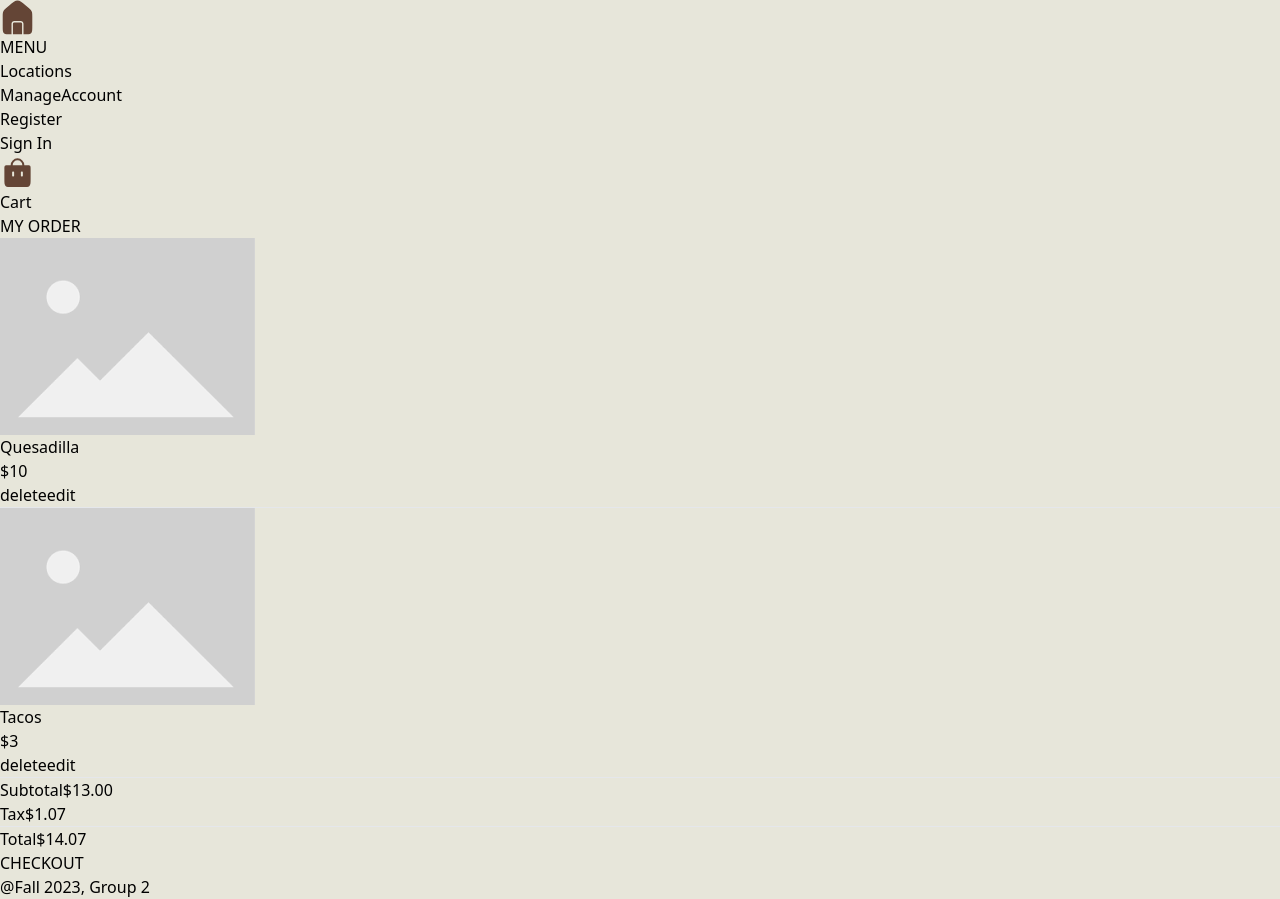
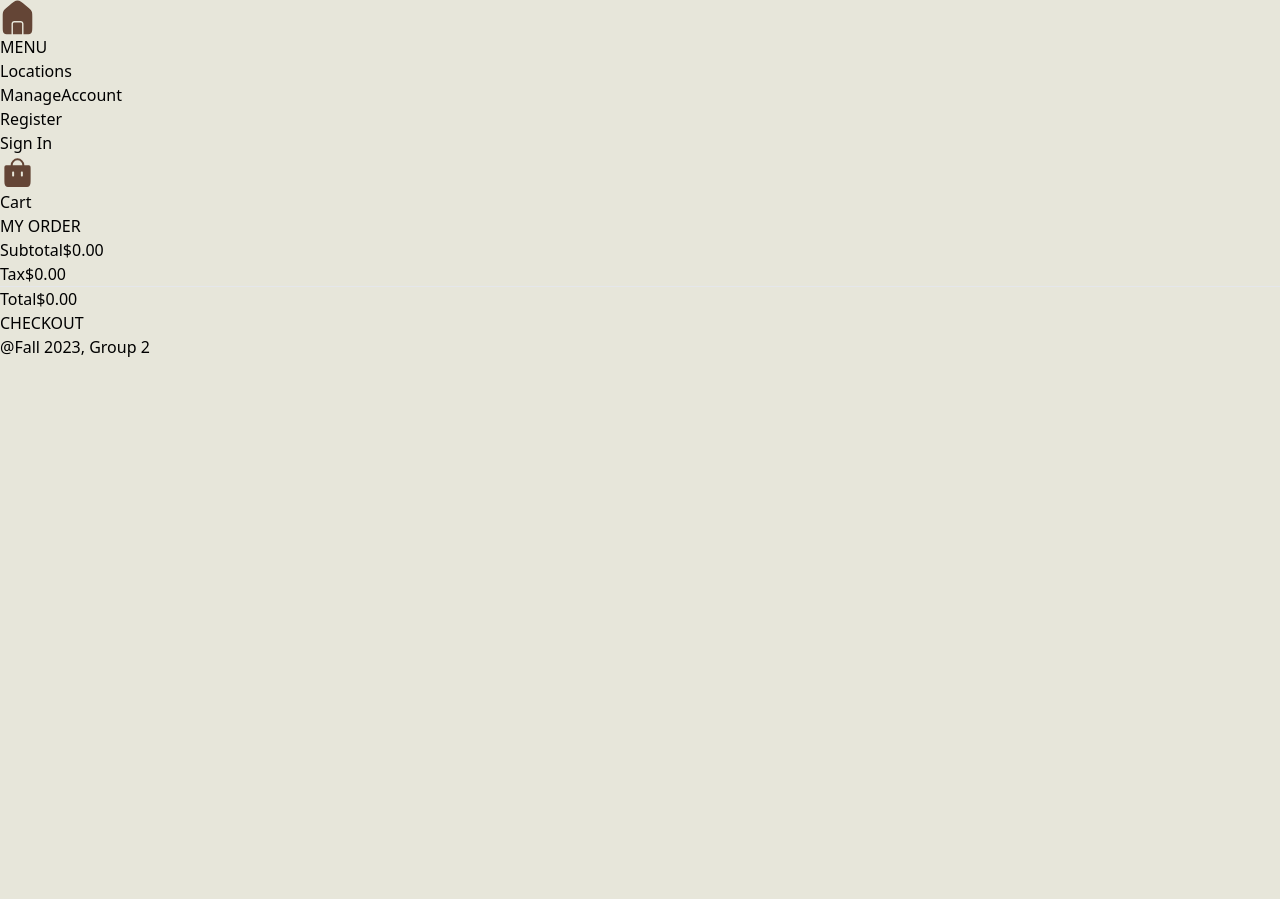
Before and after one commit to ujwal2003/DB-Team02-WebApp, a React (Vite) app in the folder client/: page /Order in a window 1280 px wide. After the commit the page ends 800 px from the top, so only its background shows below. Built offline with nearby package versions, Linux system fonts and the light colour scheme.

Commit message:
add to cart functionality

```diff
--- a/client/src/App.jsx
+++ b/client/src/App.jsx
@@ -12,12 +12,12 @@ import Sides from "./pages/Sides";
 import Drinks from "./pages/Drinks";
 import Order from "./pages/Order";
 import Membership from "./pages/Membership";
-
+import { OrderProvider } from './context/OrderContext';
 import './App.css';
 
 function App() {
   return (
-    <>
+    <OrderProvider>
     <Routes>
       <Route path="/" element={<Layout />}>
         <Route index element={<Navigate to="/home" />} />
@@ -35,7 +35,7 @@ function App() {
         <Route path="/Membership" element={<Membership/>}/>
       </Route>
     </Routes>
-    </>
+    </OrderProvider>
   )
 }
 
--- a/client/src/components/Header.jsx
+++ b/client/src/components/Header.jsx
@@ -1,7 +1,11 @@
 import { Link } from "react-router-dom";
+import { useContext } from 'react';
+import { OrderContext } from '../context/OrderContext';
 
 function Header() {
-  return (
+    const { cart } = useContext(OrderContext);
+
+    return (
     <header className="flex items-center justify-between p-4 border-b-2 border-[#644536] md:px-6">
       <div className="flex items-center md:space-x-10">
         <Link to="/home">
@@ -40,12 +44,18 @@ function Header() {
 
         <Link to="/order" className="text-[#644536] px-4 py-2 ml-4 font-bold">
           <div className="flex items-center">
+            <div className="relative">
             <svg width="35" height="35" viewBox="0 0 35 35" fill="none" xmlns="http://www.w3.org/2000/svg">
             <path d="M11.6667 11.6667L11.6667 10.2083C11.6667 6.98666 14.2784 4.37499 17.5 4.37499V4.37499C20.7217 4.37499 23.3334 6.98666 23.3334 10.2083L23.3334 11.6667" stroke="#644536" strokeWidth="2" strokeLinecap="round"/>
             <path fillRule="evenodd" clipRule="evenodd" d="M4.96079 10.7941C4.375 11.3799 4.375 12.3227 4.375 14.2083V24.0833C4.375 27.8546 4.375 29.7402 5.54657 30.9118C6.71815 32.0833 8.60376 32.0833 12.375 32.0833H22.625C26.3962 32.0833 28.2819 32.0833 29.4534 30.9118C30.625 29.7402 30.625 27.8546 30.625 24.0833V14.2083C30.625 12.3227 30.625 11.3799 30.0392 10.7941C29.4534 10.2083 28.5106 10.2083 26.625 10.2083H8.375C6.48938 10.2083 5.54657 10.2083 4.96079 10.7941ZM14.125 17.5C14.125 16.9477 13.6773 16.5 13.125 16.5C12.5727 16.5 12.125 16.9477 12.125 17.5V20.4167C12.125 20.969 12.5727 21.4167 13.125 21.4167C13.6773 21.4167 14.125 20.969 14.125 20.4167V17.5ZM22.875 17.5C22.875 16.9477 22.4273 16.5 21.875 16.5C21.3227 16.5 20.875 16.9477 20.875 17.5V20.4167C20.875 20.969 21.3227 21.4167 21.875 21.4167C22.4273 21.4167 22.875 20.969 22.875 20.4167V17.5Z" fill="#644536"/>
             </svg>
+            {
+                cart.length > 0 && <span className=" bg-[#537D8D] px-1 outline outline-white text-white text-xs rounded-full absolute right-0 top-0">{cart.length}</span>
+            }
+            </div>
             Cart
           </div>
+
         </Link>
       </div>
     </header>
--- a/client/src/components/MenuItems.jsx
+++ b/client/src/components/MenuItems.jsx
@@ -1,7 +1,10 @@
 import placeHolder from '../assets/placeholder.png'
+import { useContext } from 'react';
+import { OrderContext } from '../context/OrderContext';
 
 // Used to display Meals, Sides, and Drinks pages
 export default function MenuItems({ title, items }) {
+    const { addToCart } = useContext(OrderContext);
 
     return (
       <div className="flex flex-col items-center">
@@ -25,6 +28,7 @@ export default function MenuItems({ title, items }) {
                     <span className="font-bold text-lg">${item.price}</span>
                     <button
                     className="bg-[#537D8D] text-white py-2 px-4"
+                    onClick={() => addToCart(item)}
                     >
                     Add to Cart
                     </button>
--- /dev/null
+++ b/client/src/context/OrderContext.jsx
@@ -0,0 +1,23 @@
+import { createContext, useState } from 'react';
+
+export const OrderContext = createContext();
+
+export function OrderProvider({ children }) {
+    const [cart, setCart] = useState([]);
+
+    const addToCart = (item) => {
+        setCart([...cart, item]);
+    };
+
+    const removeFromCart = (index) => {
+        const updatedCart = cart.filter((_, i) => i !== index);
+        setCart(updatedCart);
+        console.log(index)
+    };
+
+    return (
+        <OrderContext.Provider value={{ cart, addToCart, removeFromCart }}>
+            {children}
+        </OrderContext.Provider>
+    );
+}
--- a/client/src/pages/Order.jsx
+++ b/client/src/pages/Order.jsx
@@ -1,30 +1,21 @@
 import placeHolder from '../assets/placeholder.png'
-
-const orderItems = [
-    {
-        id: 1,
-        name: 'Quesadilla',
-        price: 10.00,
-    },
-    {
-        id: 2,
-        name: 'Tacos',
-        price: 3.00,
-    },
-];
-
-// Calculate totals
-const subtotal = orderItems.reduce((total, item) => total + item.price, 0);
-const tax = subtotal * 0.0825; // 8.25% tax
-const total = subtotal + tax;
+import { useContext } from 'react';
+import { OrderContext } from '../context/OrderContext';
 
 function Order() {
+    const { cart, removeFromCart } = useContext(OrderContext);
+
+    // Calculate totals
+    const subtotal = cart.reduce((total, item) => total + item.price, 0);
+    const tax = subtotal * 0.0825; // 8.25% tax
+    const total = subtotal + tax;
+
     return (
         <div className="flex flex-col items-center text-[#644536]">
             <h1 className="text-[#644536] text-4xl font-bold mt-20">MY ORDER</h1>
 
-            {orderItems.map(item => (
-                <div key={item.id} className="p-6 w-screen">
+            {cart.map((item, index) => (
+                <div key={index} className="p-6 w-screen">
                     <div className='flex flex-row justify-between items-center'>
                     <div className='flex justify-center items-center space-x-12'>
                         <img
@@ -39,8 +30,7 @@ function Order() {
                     <div>
                         <div className=''>${item.price}</div>
                         <div className='space-x-4'>
-                            <button className=' text-[#537D8D] underline'>delete</button>
-                            <button className=' text-[#537D8D] underline'>edit</button>
+                            <button onClick={() => removeFromCart(index)} className=' text-[#537D8D] underline'>delete</button>
                         </div>
                     </div>
                     </div>
```
